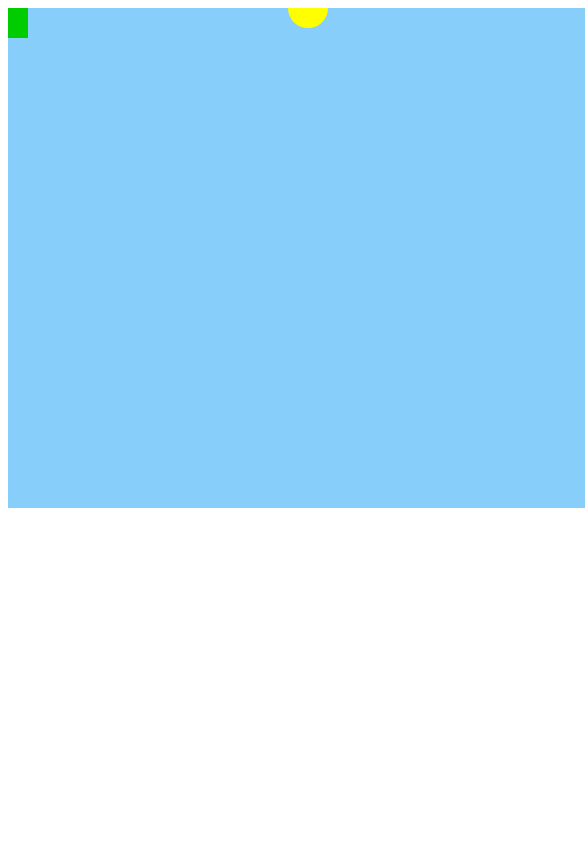
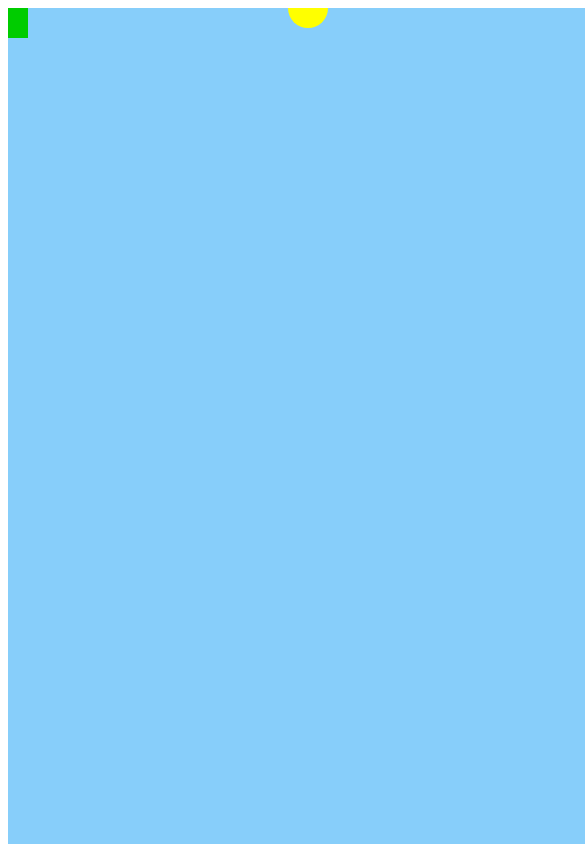
Before and after one commit to F-Madruga/ai-plays, a plain HTML site: page flappy-bird/index.html in a window 390 px wide. Shown: the top 844 px of the page, 585 px wide, since content can reach past the window. Drawn offline with Linux system fonts and the light colour scheme.

Commit message:
responsive

```diff
--- a/flappy-bird/index.html
+++ b/flappy-bird/index.html
@@ -6,7 +6,7 @@
     <title>Flappy Bird</title>
   </head>
   <body>
-    <canvas id="canvas" width="800" height="500"></canvas>
+    <canvas id="canvas" , text-align="center"></canvas>
     <script type="text/javascript" src="./js/constants.js"></script>
     <script type="text/javascript" src="./js/bird.js"></script>
     <script type="text/javascript" src="./js/pipe.js"></script>
--- a/flappy-bird/js/index.js
+++ b/flappy-bird/js/index.js
@@ -1,4 +1,13 @@
 const canvas = document.getElementById("canvas");
+
+if (navigator.userAgentData.mobile) {
+  canvas.height = innerHeight - 20;
+  canvas.width = innerWidth - 20;
+} else {
+  canvas.height = 1000;
+  canvas.width = 700;
+}
+
 const ctx = canvas.getContext("2d");
 
 const game = new Game(canvas, ctx, BACKGROUND_COLOR);
```
